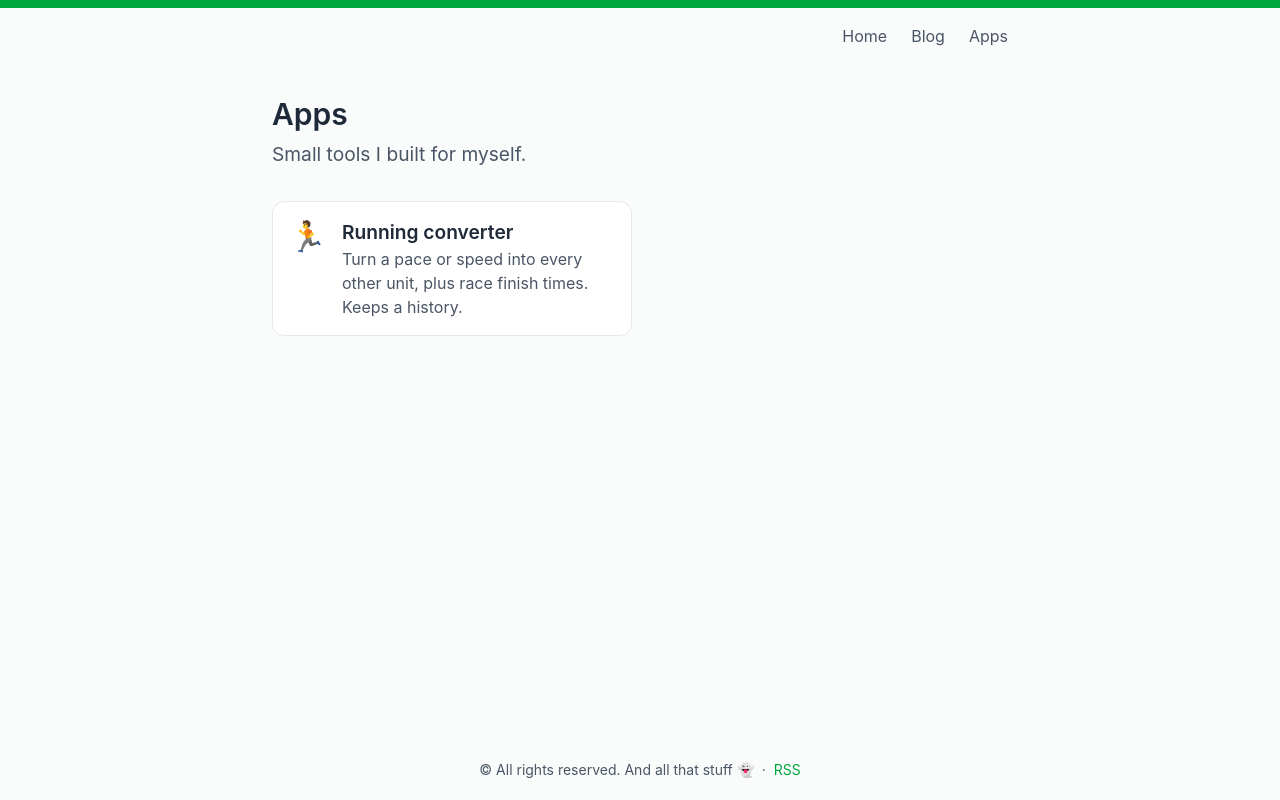
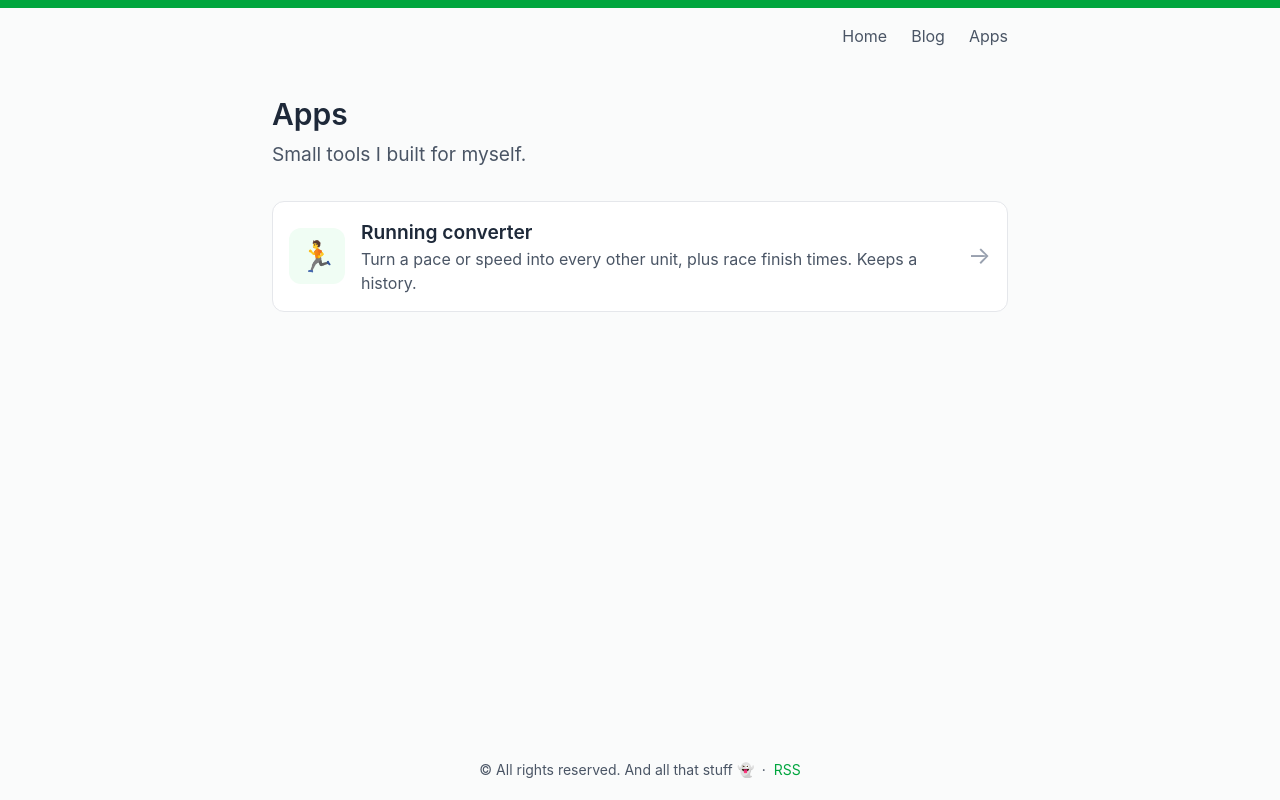
Before and after one commit to pebabion/pebabion.github.io, an Astro site: page /apps in a window 1280 px wide. Built offline with nearby package versions, Linux system fonts and the light colour scheme; Astro itself is replaced by a stand-in of ours.

Commit message:
style(apps): full-width app rows; more top space on wide screens
Co-Authored-By: Claude Opus 5.5 <noreply@anthropic.com>

```diff
--- a/src/pages/apps/index.astro
+++ b/src/pages/apps/index.astro
@@ -6,18 +6,26 @@ import Base from "../../layouts/Base.astro";
 <Base title="Apps · pebabion" description="Small apps built by pebabion">
   <h1 class="mt-8 mb-2 text-3xl font-semibold">Apps</h1>
   <p class="mb-8 text-gray-600 dark:text-gray-400">Small tools I built for myself.</p>
-  <ul class="mb-12 grid gap-4 sm:grid-cols-2">
+  <ul class="mb-12 space-y-3">
     {
       apps.map((app) => (
         <li>
           <a
             href={`/apps/${app.slug}/`}
-            class="flex h-full gap-4 rounded-xl border border-gray-200 bg-white p-4 hover:border-green-600 dark:border-gray-700 dark:bg-secondary-dark-bg"
+            class="group flex items-center gap-4 rounded-xl border border-gray-200 bg-white p-4 transition-colors hover:border-green-600 dark:border-gray-700 dark:bg-secondary-dark-bg dark:hover:border-green-600"
           >
-            <span class="text-3xl" aria-hidden="true">{app.emoji}</span>
-            <span>
-              <span class="block font-semibold">{app.name}</span>
+            <span
+              class="flex size-14 shrink-0 items-center justify-center rounded-xl bg-green-50 text-3xl dark:bg-green-950"
+              aria-hidden="true"
+            >
+              {app.emoji}
+            </span>
+            <span class="min-w-0 flex-1">
+              <span class="block font-semibold group-hover:text-green-600">{app.name}</span>
               <span class="block text-base text-gray-600 dark:text-gray-400">{app.description}</span>
+            </span>
+            <span class="text-2xl text-gray-400 transition-transform group-hover:translate-x-1 group-hover:text-green-600" aria-hidden="true">
+              →
             </span>
           </a>
         </li>
--- a/src/pages/apps/running-converter/index.astro
+++ b/src/pages/apps/running-converter/index.astro
@@ -27,7 +27,7 @@ const field =
 
 <Base title="Running converter · pebabion" description="Convert a running pace or speed into every other unit, with race finish times.">
   <div class="mx-auto max-w-xl pb-12">
-    <h1 class="mb-3 text-2xl font-semibold">Running converter</h1>
+    <h1 class="mb-3 text-2xl font-semibold sm:mt-8">Running converter</h1>
 
     <section class="rounded-2xl bg-green-700 p-3 text-white dark:bg-green-800" aria-label="Input">
       <div class="grid grid-cols-4 gap-1 rounded-xl bg-black/20 p-1" role="radiogroup" aria-label="Input unit">
```
